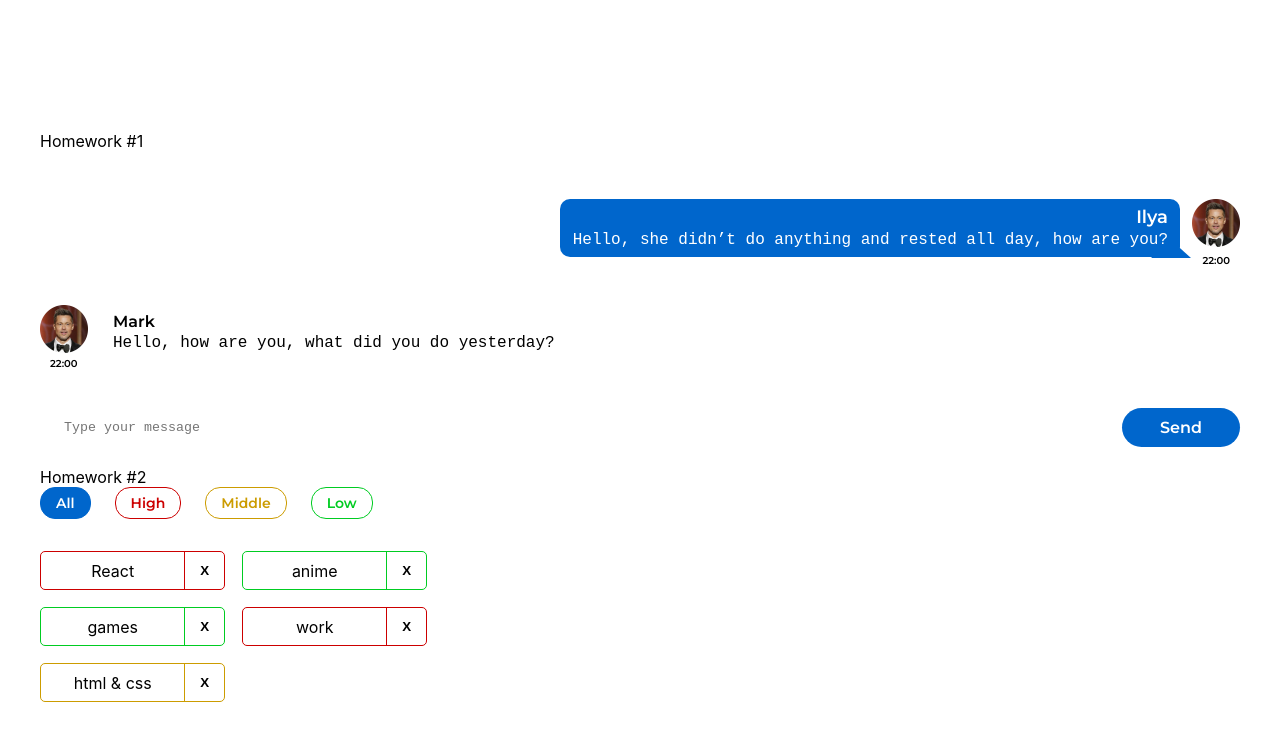
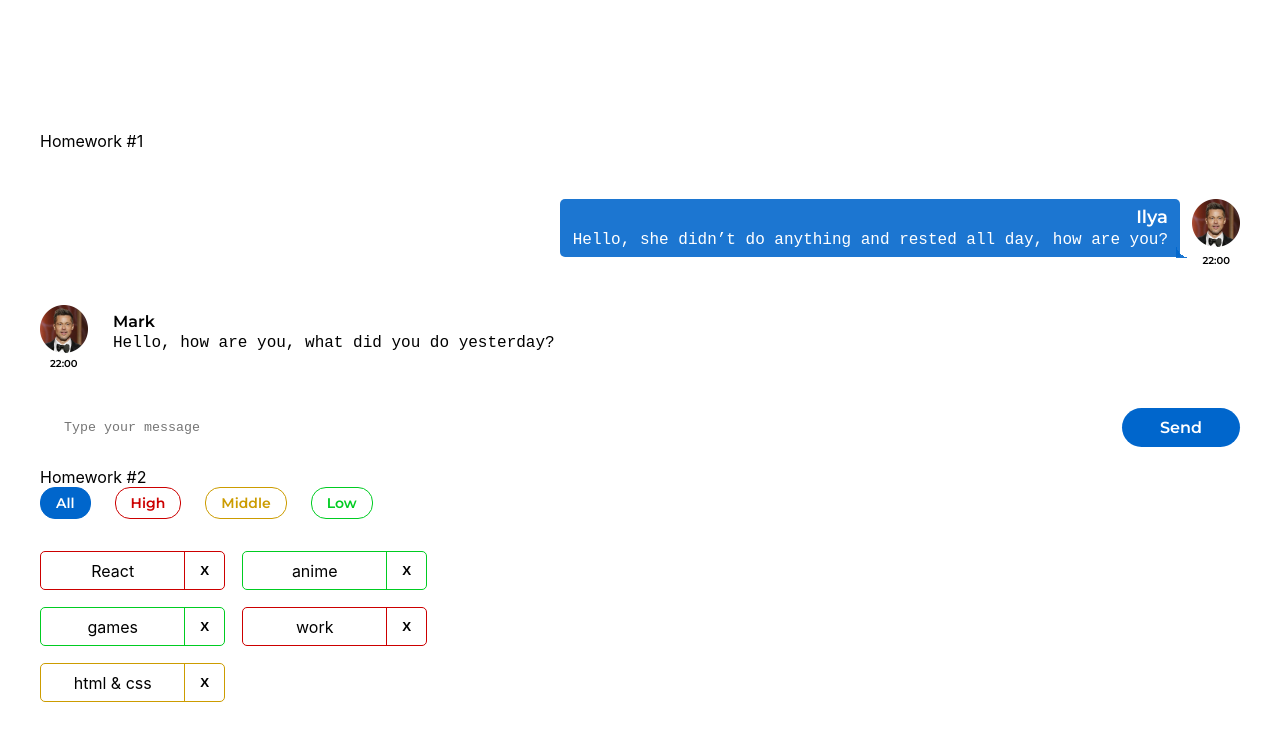
Before and after one commit to chepeLove/homework-tuesday, a React (Create React App) app: page / in a window 1280 px wide. Shown: the top 740 px of the page. Built offline with nearby package versions, Linux system fonts and the light colour scheme.

Commit message:
refactoring css

```diff
--- a/src/s2-homeworks/hw01/message/Message.module.css
+++ b/src/s2-homeworks/hw01/message/Message.module.css
@@ -4,6 +4,7 @@
     font-family: Montserrat, sans-serif;
     position: relative;
     margin: 48px 0;
+    align-items: flex-end;
 }
 
 .imageAndText {
@@ -18,19 +19,20 @@
 }
 
 .text {
-    background-color: #06C;
+    background-color: rgba(0, 102, 204, 0.89);
     padding: 7px 12px 8px 13px;
-    border-radius: 10px;
+    border-radius: 5px 5px 0 5px;
     position: relative;
 }
 
 .text:after {
     content: '';
     position: absolute;
+    width: 15px;
+    height: 15px;
     right: -11px;
-    top: 21px;
-    border: 20px solid transparent;
-    border-bottom: 18px solid #06C;
+    top: 44px;
+    background: radial-gradient(circle at 15px 0, rgba(0,0,0,0) 15px, rgba(0, 102, 204, 0.89)0) ;
     z-index: 1;
 }
 
@@ -46,6 +48,7 @@
     color: #FFF;
     font-size: 16px;
     z-index: 2;
+    word-wrap: break-word;
 }
 
 .time {
```
